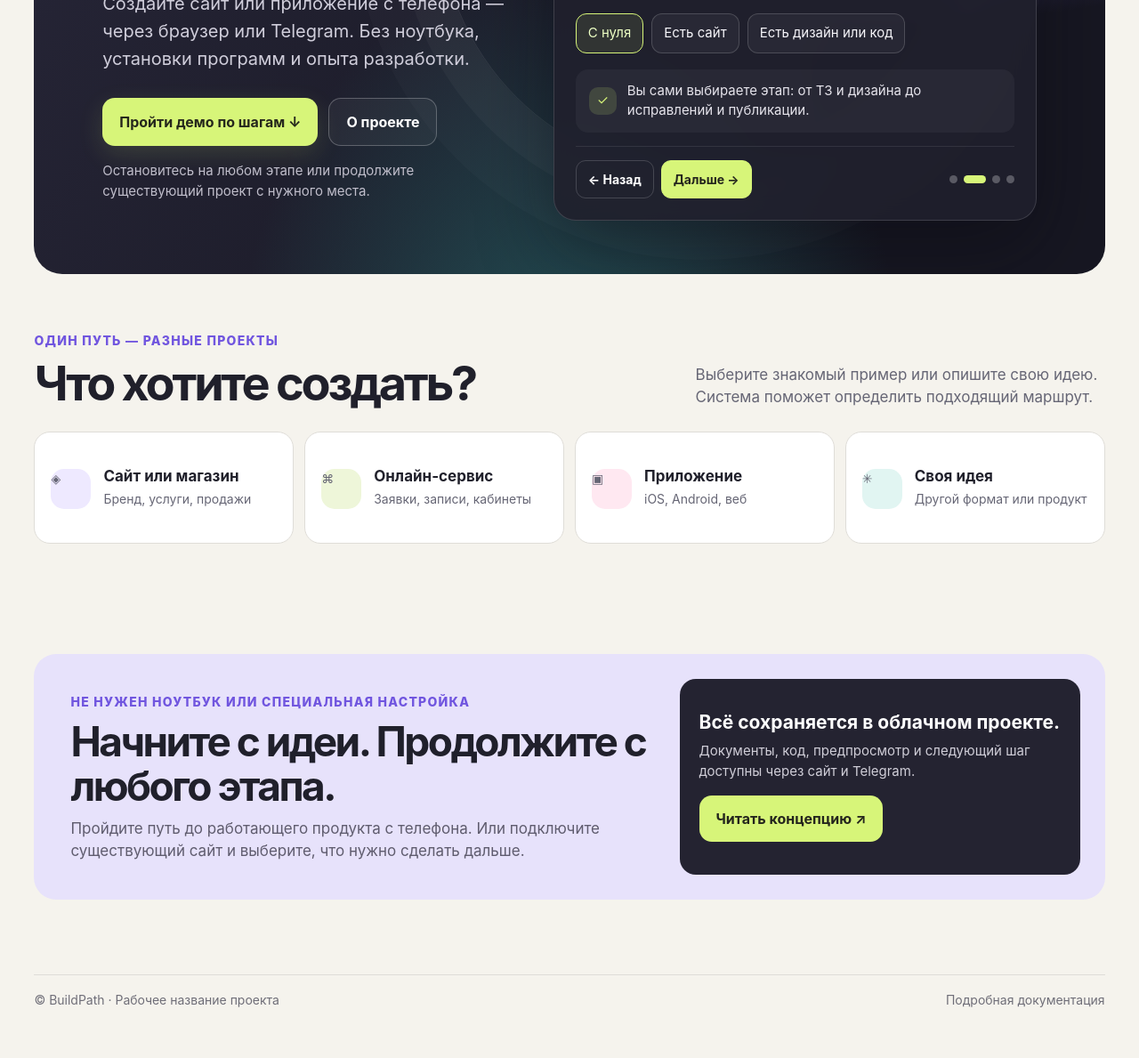
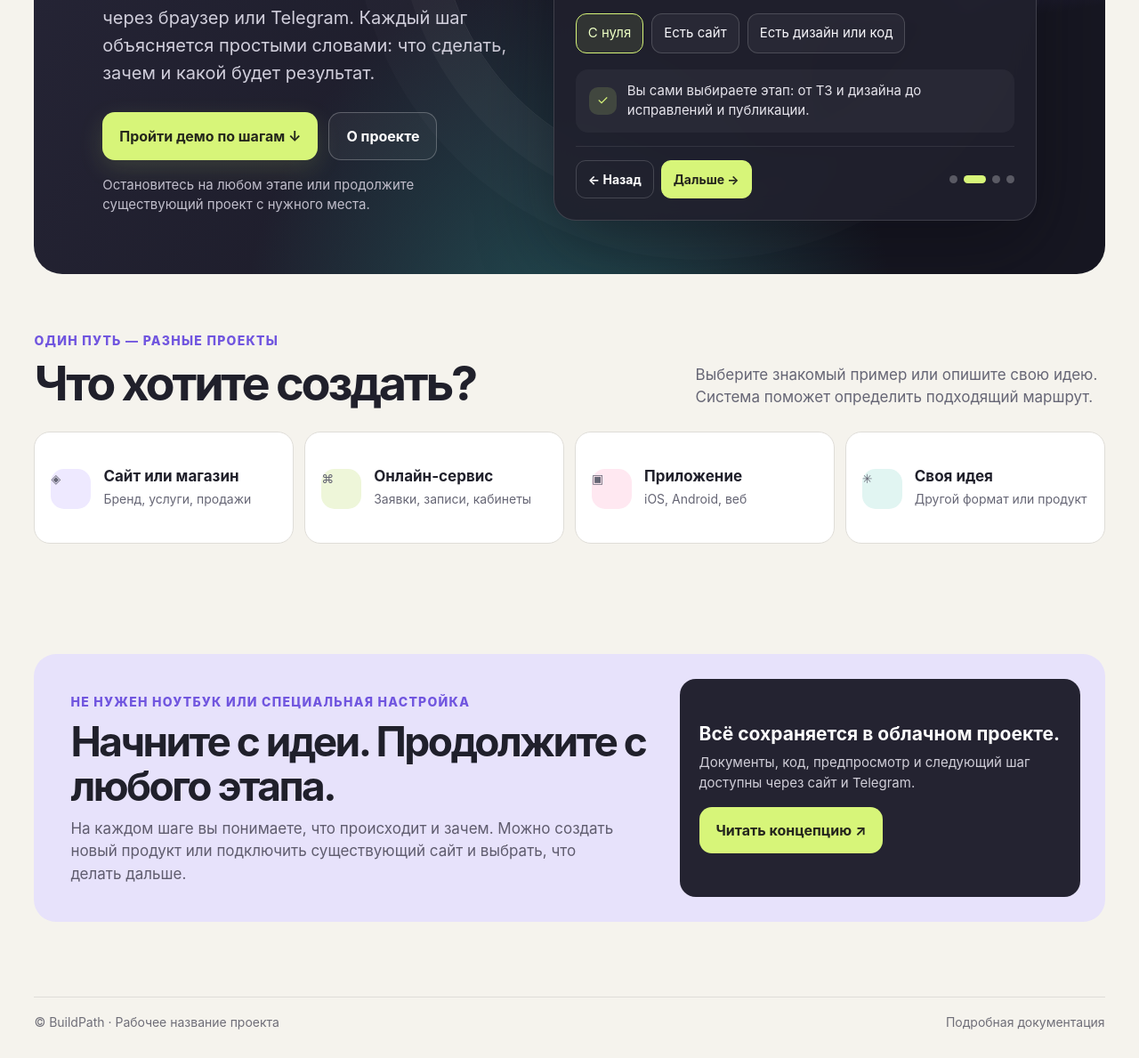
Before and after one commit to nurgeldiserikbay/builder-docs, a plain HTML site: page index.html in a window 1280 px wide. Shown: the part 414-1603 px from the top of the page at 89% size. Before the commit the page ends 1578 px from the top, so only its background shows below. Drawn offline with Linux system fonts and the light colour scheme.

Commit message:
site: emphasize explanations at every step

```diff
--- a/index.html
+++ b/index.html
@@ -47,7 +47,7 @@ section{padding:42px 0}.section-head{display:block;margin-bottom:18px}.section-h
       <div class="intro">
         <span class="eyebrow"><i class="pulse"></i> Весь проект — с телефона</span>
         <h1>От идеи<br><em>до запуска.</em></h1>
-        <p>Создайте сайт или приложение с телефона — через браузер или Telegram. Без ноутбука, установки программ и опыта разработки.</p>
+        <p>Создайте сайт или приложение с телефона — через браузер или Telegram. Каждый шаг объясняется простыми словами: что сделать, зачем и какой будет результат.</p>
         <div class="actions"><a class="btn btn-lime" href="#demo">Пройти демо по шагам&nbsp;↓</a><a class="btn btn-glass" href="docs/product-blueprint.md">О проекте</a></div>
         <div class="caption">Остановитесь на любом этапе или продолжите существующий проект с нужного места.</div>
       </div>
@@ -75,7 +75,7 @@ section{padding:42px 0}.section-head{display:block;margin-bottom:18px}.section-h
 
   <section class="wrap">
     <div class="final">
-      <div class="final-copy"><span class="kicker">Не нужен ноутбук или специальная настройка</span><h2>Начните с идеи. Продолжите с любого этапа.</h2><p>Пройдите путь до работающего продукта с телефона. Или подключите существующий сайт и выберите, что нужно сделать дальше.</p></div>
+      <div class="final-copy"><span class="kicker">Не нужен ноутбук или специальная настройка</span><h2>Начните с идеи. Продолжите с любого этапа.</h2><p>На каждом шаге вы понимаете, что происходит и зачем. Можно создать новый продукт или подключить существующий сайт и выбрать, что делать дальше.</p></div>
       <div class="final-card"><strong>Всё сохраняется в облачном проекте.</strong><p>Документы, код, предпросмотр и следующий шаг доступны через сайт и Telegram.</p><a class="btn" href="docs/product-blueprint.md">Читать концепцию&nbsp;↗</a></div>
     </div>
   </section>
```
